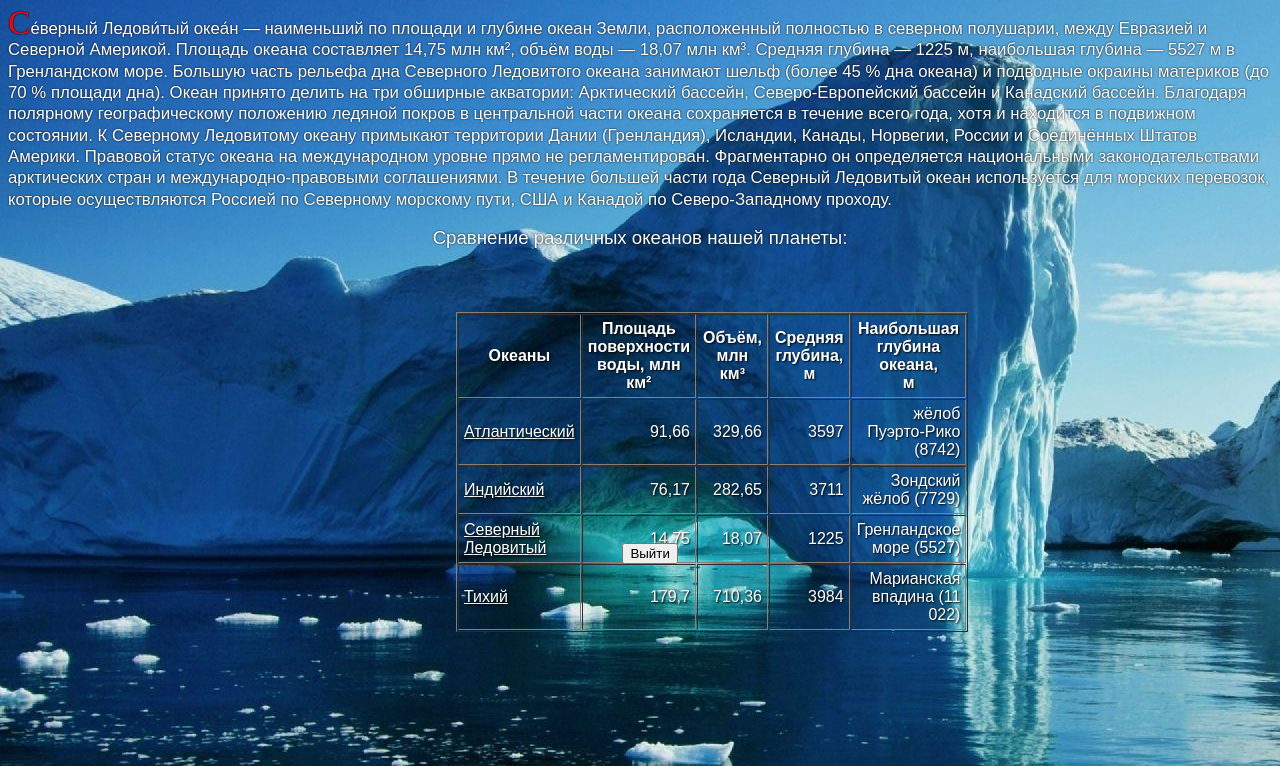
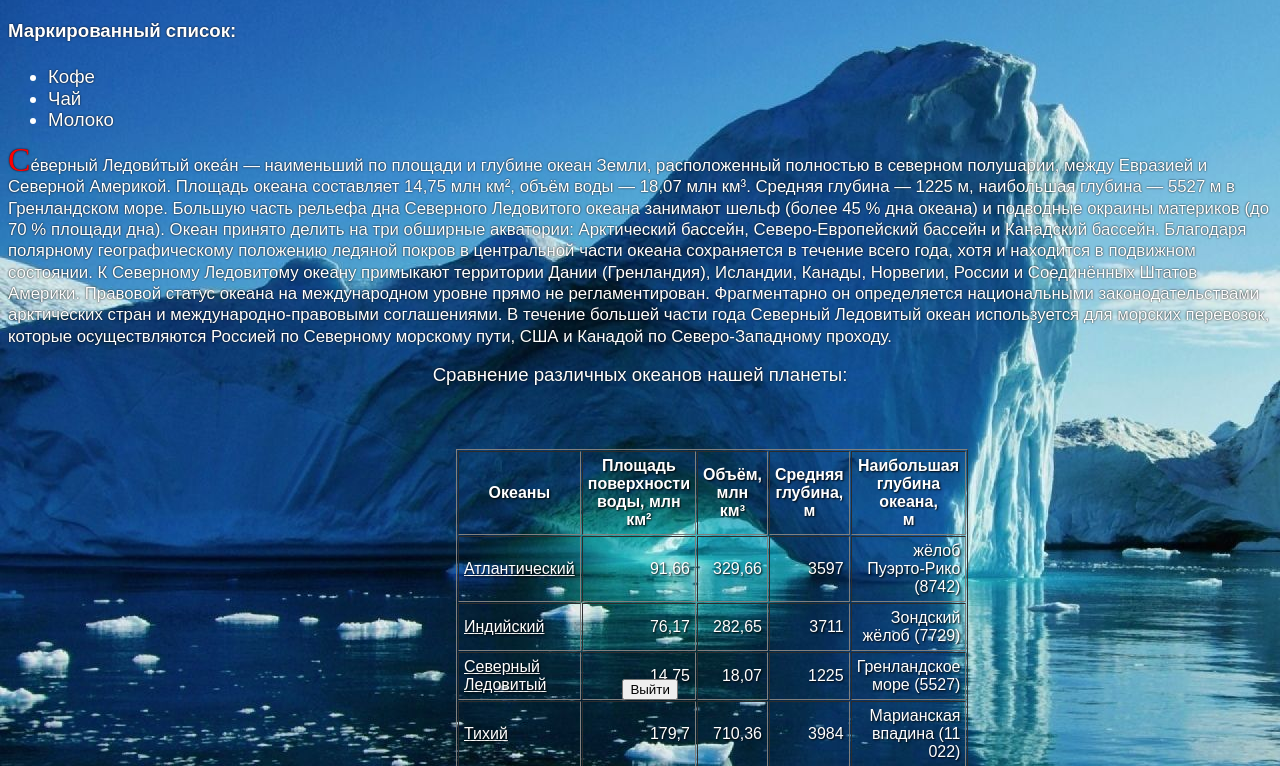
Before and after one commit to Chertkovski/Site, a plain HTML site: page Arctic Ocean.html in a window 1280 px wide. Shown: the part 34-800 px from the top of the page. Drawn offline with Linux system fonts and the light colour scheme.

Commit message:
Update Arctic Ocean.html

```diff
--- a/Arctic Ocean.html
+++ b/Arctic Ocean.html
@@ -20,6 +20,16 @@ a{color:white;}
 <center>
 <big><b>Северный Ледовитый океан</b></big>
 </center>
+<html>
+  <body>
+    <h4>Маркированный список:</h4>
+    <ul>
+      <li>Кофе</li>
+      <li>Чай</li>
+      <li>Молоко</li>
+    </ul>
+  </body>
+</html>
 <p>Се́верный Ледови́тый океа́н — наименьший по площади и глубине океан Земли, расположенный полностью в северном полушарии, между Евразией и Северной Америкой.
 Площадь океана составляет 14,75 млн км², объём воды — 18,07 млн км³. Средняя глубина — 1225 м, наибольшая глубина — 5527 м в Гренландском море.
  Большую часть рельефа дна Северного Ледовитого океана занимают шельф (более 45 % дна океана) и подводные окраины материков (до 70 % площади дна).
```
